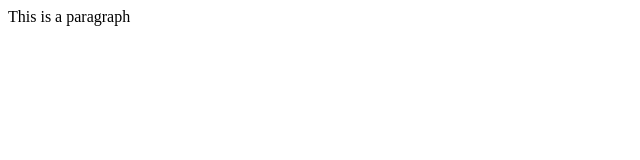
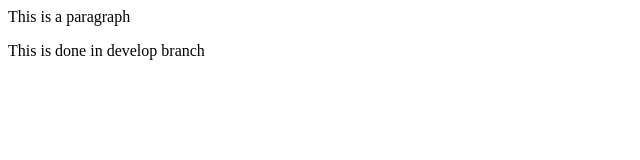
Before and after one commit to PritamDe166/GitPractiseTest, a plain HTML site: page Index.html in a window 1280 px wide. Shown: the whole page, without its empty margins (0-640 px from the left). Drawn offline with Linux system fonts and the light colour scheme.

Commit message:
Develop branch commit

```diff
--- a/Index.html
+++ b/Index.html
@@ -1 +1,2 @@
 <p>This is a paragraph</p>
+<p>This is done in develop branch</p>
```
